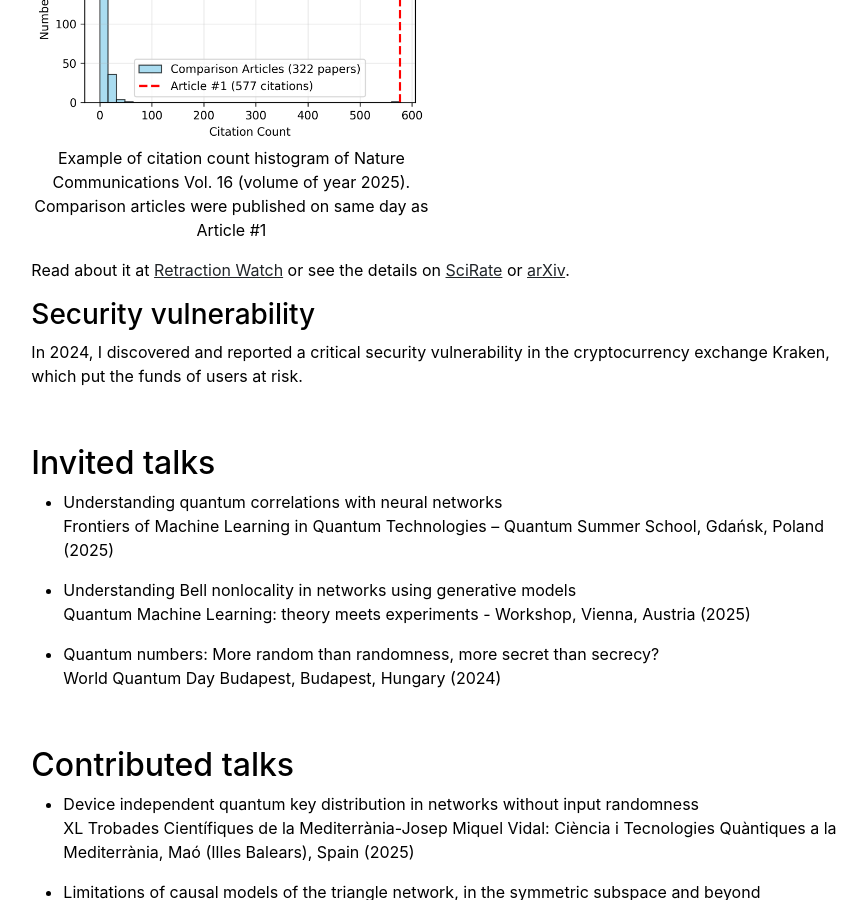
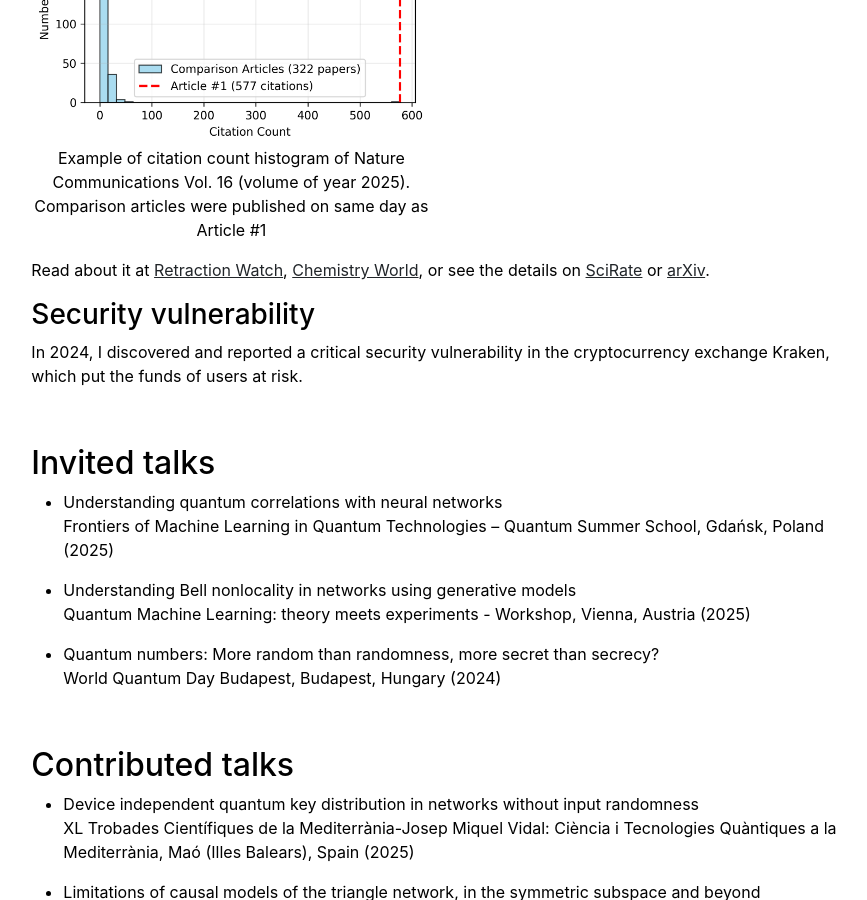
Before and after one commit to tkrivachy/tkrivachy.github.io, a Jekyll site: the page built from community.md, in a window 1280 px wide and 900 px high, scrolled down 749 px. Shown: the whole window, without its empty margins (198-1065 px from the left). Built offline with Jekyll 4.4.1, drawn with Linux system fonts in a browser that asks for light colours.

Commit message:
chem world added

```diff
--- a/community.md
+++ b/community.md
@@ -17,7 +17,7 @@ In 2025, while checking the proofs prior to publication of one of our recent wor
 </figure>
 
 
-Read about it at [Retraction Watch](https://retractionwatch.com/2025/11/11/bug-in-springer-nature-metadata-may-be-causing-significant-systemic-citation-inflation/) or see the details on [SciRate](https://scirate.com/arxiv/2511.01675) or [arXiv](https://arxiv.org/abs/2511.01675).
+Read about it at [Retraction Watch](https://retractionwatch.com/2025/11/11/bug-in-springer-nature-metadata-may-be-causing-significant-systemic-citation-inflation/), [Chemistry World](https://www.chemistryworld.com/news/why-are-the-first-papers-of-some-online-only-journals-cited-significantly-more/4022504.article), or see the details on [SciRate](https://scirate.com/arxiv/2511.01675) or [arXiv](https://arxiv.org/abs/2511.01675).
 
 ### Security vulnerability
 
```
